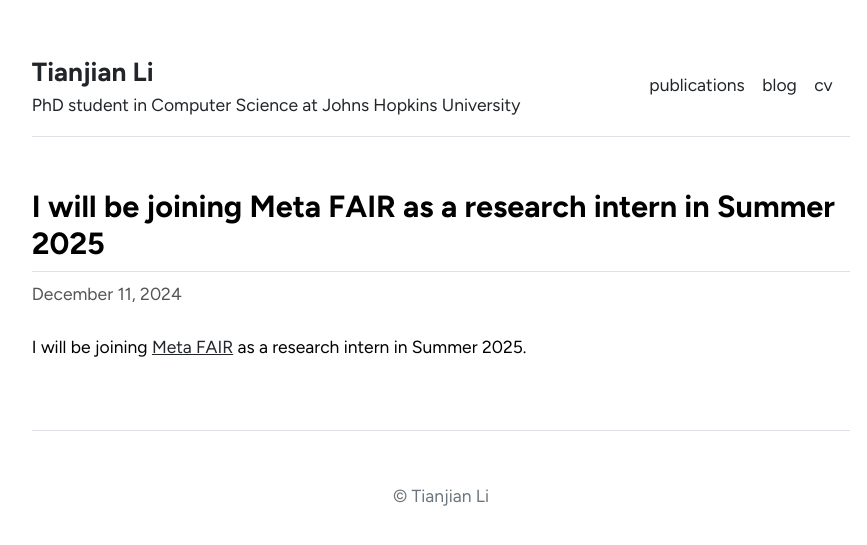
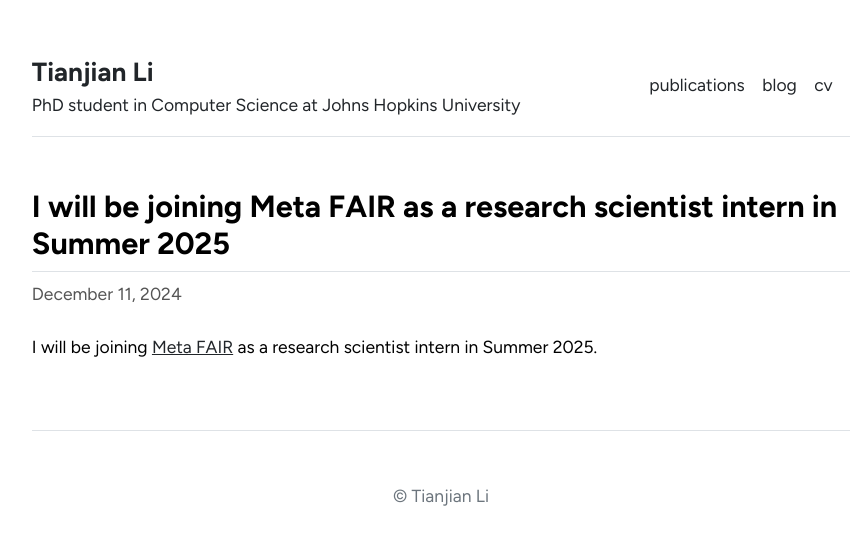
Before and after one commit to tianjianl/tianjianl.github.io, a Jekyll site: the page built from _posts/2024-12-11-meta-fair-2025.md, in a window 1280 px wide. Shown: the top 545 px of the page, without its empty margins (199-1066 px from the left). Built offline with Jekyll 4.4.1, drawn with Linux system fonts in a browser that asks for light colours; comment, search, counter and statistics services are not loaded.

Commit message:
Click-to-zoom figures (medium-zoom); update Meta title to research scientist intern

```diff
--- a/_includes/figure.html
+++ b/_includes/figure.html
@@ -3,5 +3,6 @@
        {% if include.class %}class="{{ include.class }}"{% endif %}
        {% if include.width %}width="{{ include.width }}"{% endif %}
        {% if include.alt %}alt="{{ include.alt }}"{% endif %}
-       style="max-width: 100%; height: auto;">
+       {% if include.zoomable %}data-zoomable{% endif %}
+       style="max-width: 100%; height: auto;{% if include.zoomable %} cursor: zoom-in;{% endif %}">
 </figure>
--- a/_includes/head.html
+++ b/_includes/head.html
@@ -15,4 +15,10 @@
     };
   </script>
   <script id="MathJax-script" async src="https://cdn.jsdelivr.net/npm/mathjax@3/es5/tex-mml-chtml.js"></script>
+  <script src="https://cdn.jsdelivr.net/npm/medium-zoom@1.1.0/dist/medium-zoom.min.js"></script>
+  <script>
+    document.addEventListener('DOMContentLoaded', function () {
+      if (window.mediumZoom) { mediumZoom('[data-zoomable]', { background: 'rgba(0, 0, 0, 0.85)' }); }
+    });
+  </script>
 </head>
--- a/_includes/publications.html
+++ b/_includes/publications.html
@@ -11,7 +11,7 @@
         </div>
         <div class="col-md-3">
           {% if item.image and item.image != '' %}
-            <img src="{{ site.github.url }}/{{ item.image }}" alt="{{ item.title }}" width="100%">
+            <img src="{{ site.github.url }}/{{ item.image }}" alt="{{ item.title }}" width="100%" data-zoomable style="cursor: zoom-in;">
           {% else %}
             <div style="background: #e9ecef; border: 1px solid #dee2e6; display: flex; align-items: center; justify-content: center; min-height: 140px; color: #868e96;">Figure</div>
           {% endif %}
--- a/_posts/2024-12-11-meta-fair-2025.md
+++ b/_posts/2024-12-11-meta-fair-2025.md
@@ -1,6 +1,6 @@
 ---
 layout: post
-title: "I will be joining Meta FAIR as a research intern in Summer 2025"
+title: "I will be joining Meta FAIR as a research scientist intern in Summer 2025"
 ---
 
-I will be joining [Meta FAIR](https://ai.meta.com/) as a research intern in Summer 2025.
+I will be joining [Meta FAIR](https://ai.meta.com/) as a research scientist intern in Summer 2025.
```
Also changed, not shown: _posts/2026-03-01-meta-fair-2026.md (+1 -1 lines), index.md (+1 -1 lines).
